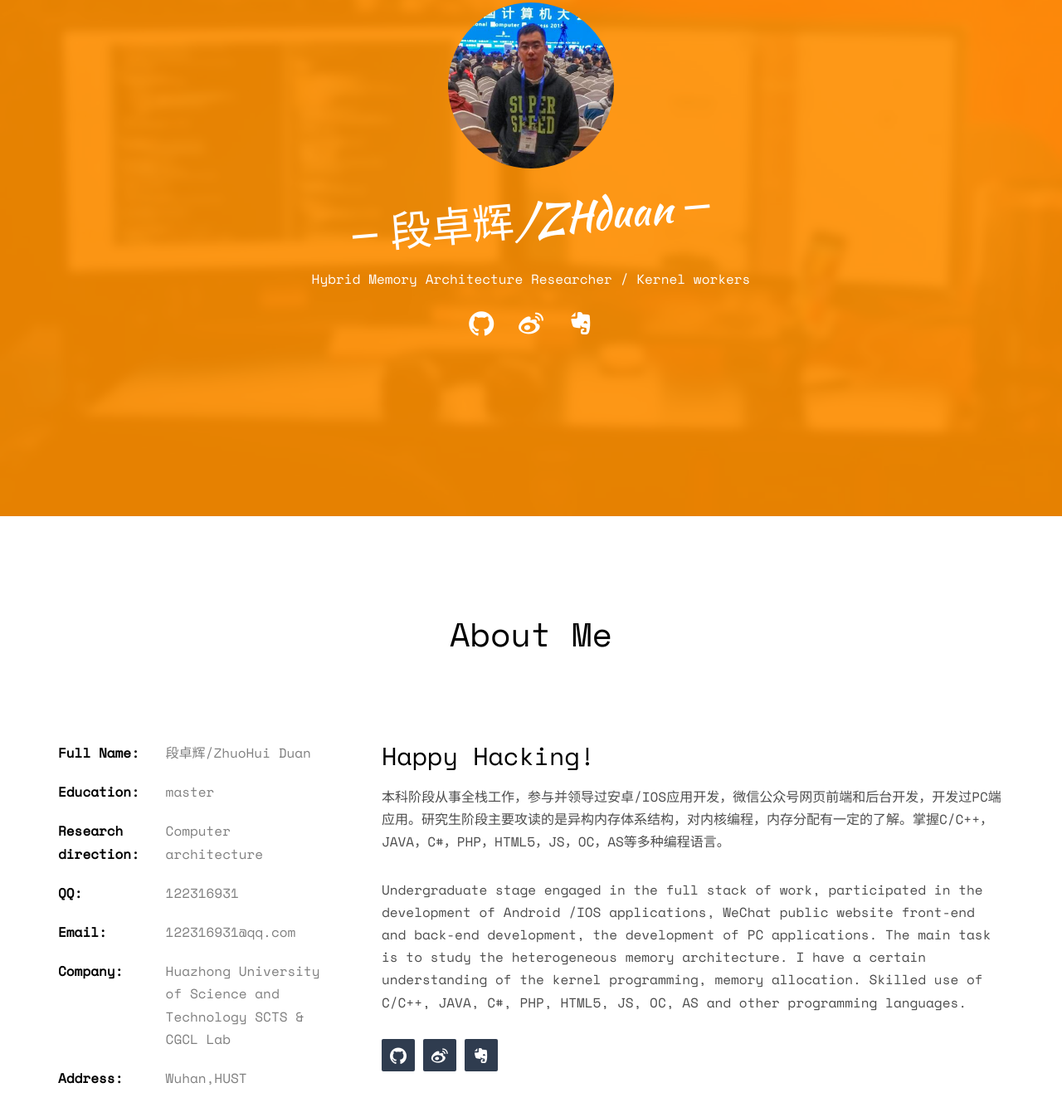
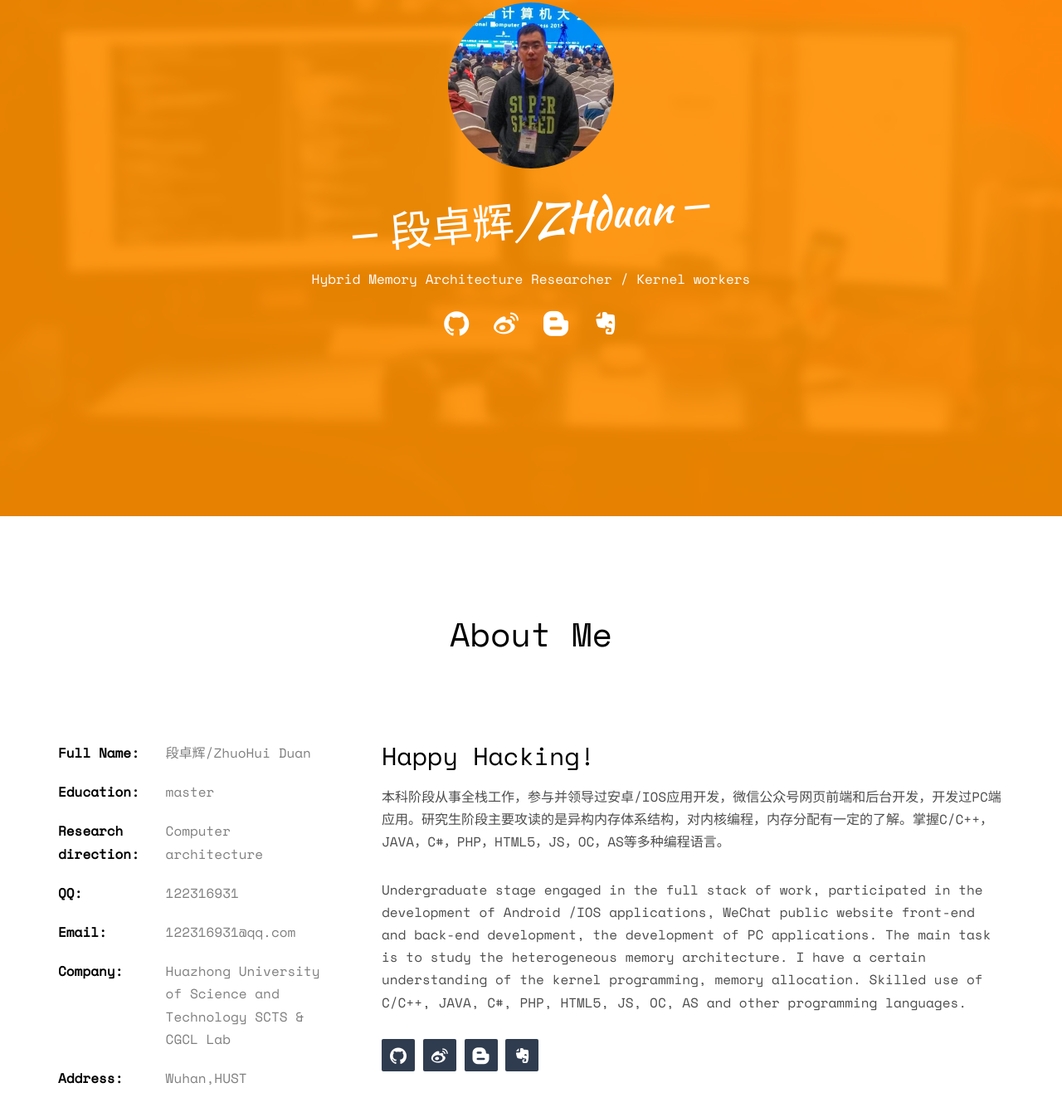
Before and after one commit to Gumi-presentation-by-Dzh/Myresume, a plain HTML site: page index.html in a window 1280 px wide. Shown: the part 178-1524 px from the top of the page at 83% size. Drawn offline with nearby package versions, Linux system fonts and the light colour scheme; files whose address does not match are found by name.

Commit message:
To add blog

```diff
--- a/index.html
+++ b/index.html
@@ -59,6 +59,7 @@
 							<ul class="fh5co-social-icons">
 								<li><a href="https://github.com/Gumi-presentation-by-Dzh"><i class="icon-github2"></i></a></li>
 								<li><a href="http://weibo.com/3037886342/profile?topnav=1&wvr=6&is_all=1"><i class="icon-sina-weibo"></i></a></li>
+								<li><a href="https://gumi-presentation-by-dzh.github.io/Fxxk-my-code/"><i class="icon-blogger"></i></a></li>
 								<li><a href="https://app.yinxiang.com/shard/s66/nl/15923676/bcf5b9a6-df05-40c2-9a18-65421ab84d0f?title=%E5%85%B3%E4%BA%8E%E7%BB%86%E7%B2%92%E5%BA%A6%E5%86%85%E5%AD%98%E5%88%86%E9%85%8D%E5%AE%9E%E7%8E%B0%E6%96%B9%E6%B3%95%E7%9A%84%E6%80%9D%E6%83%B3"><i class="icon-evernote"></i></a></li>
 							</ul>
 						</p>
@@ -96,6 +97,7 @@
 					<ul class="fh5co-social-icons">
 						<li><a href="https://github.com/Gumi-presentation-by-Dzh"><i class="icon-github2"></i></a></li>
 						<li><a href="http://weibo.com/3037886342/profile?topnav=1&wvr=6&is_all=1"><i class="icon-sina-weibo"></i></a></li>
+						<li><a href="https://gumi-presentation-by-dzh.github.io/Fxxk-my-code/"><i class="icon-blogger"></i></a></li>
 						<li><a href="https://app.yinxiang.com/shard/s66/nl/15923676/bcf5b9a6-df05-40c2-9a18-65421ab84d0f?title=%E5%85%B3%E4%BA%8E%E7%BB%86%E7%B2%92%E5%BA%A6%E5%86%85%E5%AD%98%E5%88%86%E9%85%8D%E5%AE%9E%E7%8E%B0%E6%96%B9%E6%B3%95%E7%9A%84%E6%80%9D%E6%83%B3"><i class="icon-evernote"></i></a></li>
 					</ul>
 				</p>
```
